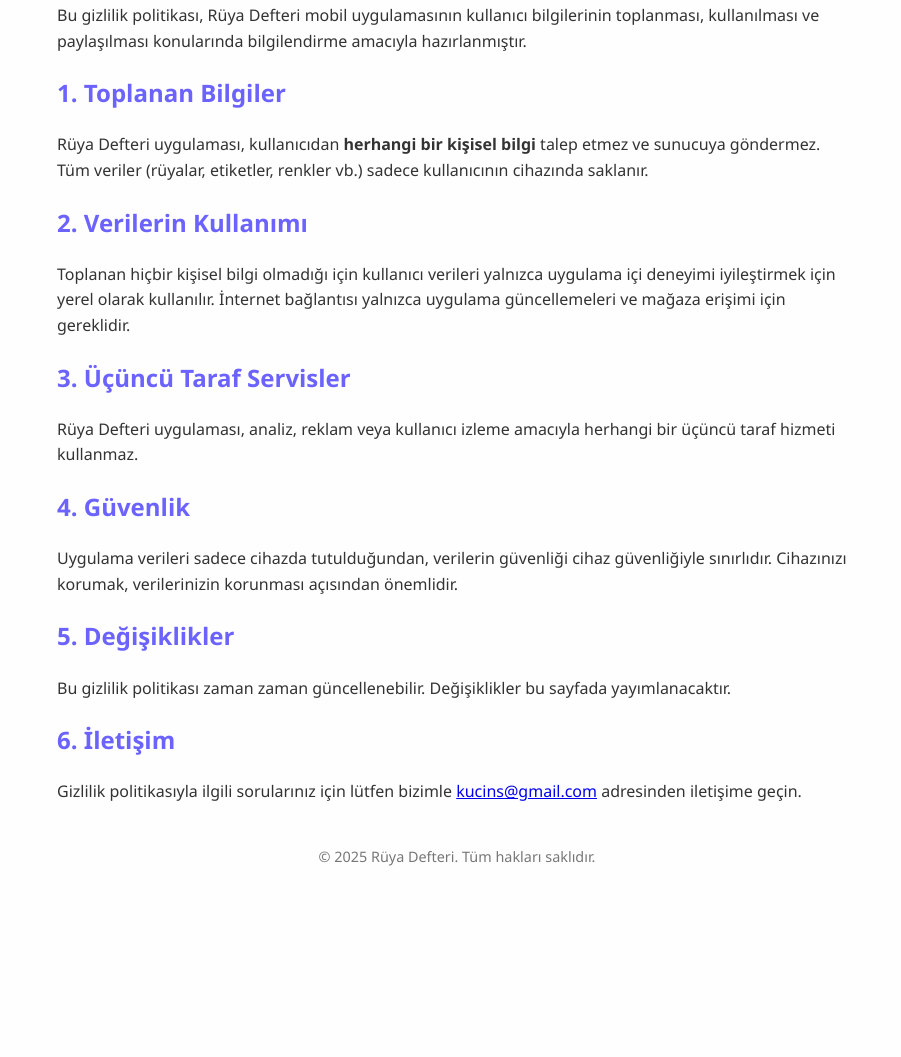
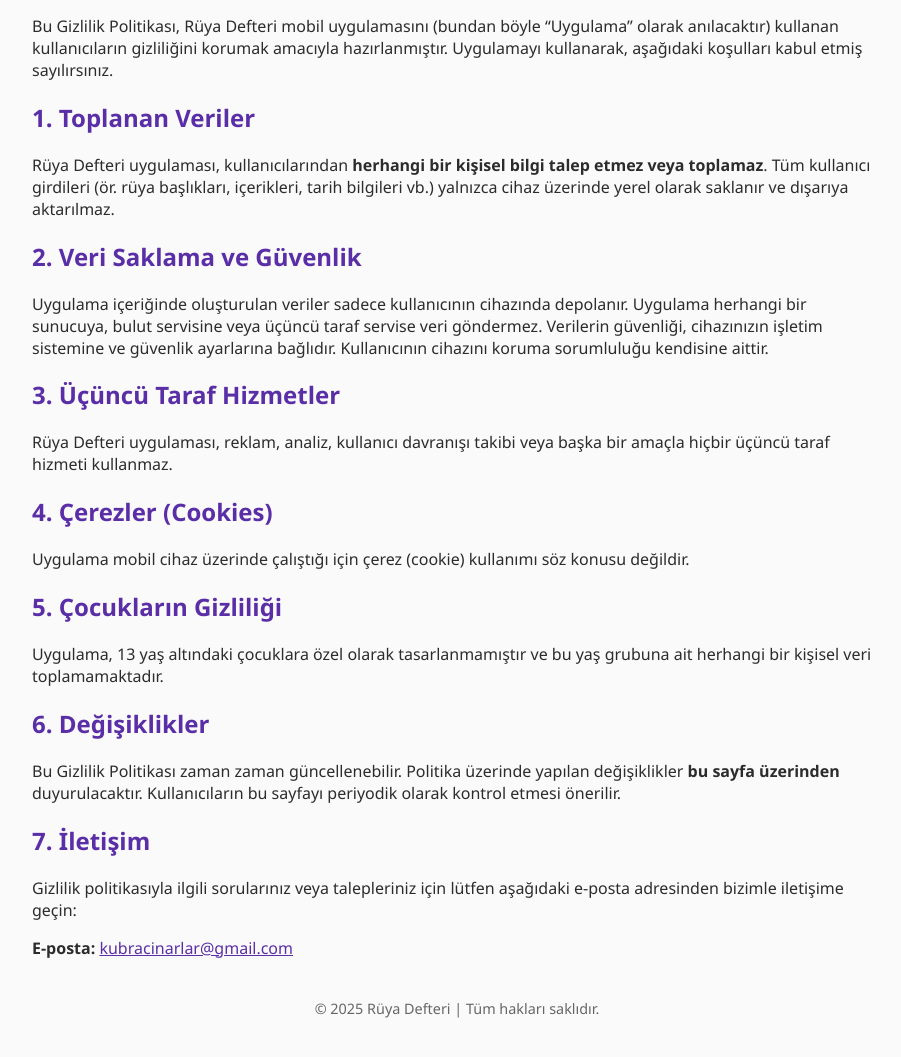
Before and after one commit to kucins/ruyadefteri, a plain HTML site: page privacy.html in a window 1280 px wide. Shown: the part 111-1168 px from the top of the page, without its empty margins (183-1084 px from the left). Before the commit the page ends 999 px from the top, so only its background shows below. Drawn offline with Linux system fonts and the light colour scheme.

Commit message:
Update privacy.html

```diff
--- a/privacy.html
+++ b/privacy.html
@@ -6,53 +6,57 @@
   <title>Gizlilik Politikası - Rüya Defteri</title>
   <style>
     body {
-      font-family: 'Segoe UI', Tahoma, Geneva, Verdana, sans-serif;
-      margin: 0;
-      padding: 20px;
-      background-color: #fefefe;
-      color: #333;
-      line-height: 1.6;
-      max-width: 800px;
-      margin: auto;
+      font-family: "Segoe UI", Tahoma, Geneva, Verdana, sans-serif;
+      margin: 0 auto;
+      padding: 40px 20px;
+      max-width: 850px;
+      background-color: #fafafa;
+      color: #2c2c2c;
     }
-
     h1, h2 {
-      color: #6c63ff;
+      color: #5a2ea6;
     }
-
+    a {
+      color: #5a2ea6;
+      text-decoration: underline;
+    }
     footer {
       margin-top: 40px;
       font-size: 0.9em;
-      color: #777;
       text-align: center;
+      color: #666;
     }
   </style>
 </head>
 <body>
   <h1>Gizlilik Politikası</h1>
 
-  <p>Bu gizlilik politikası, Rüya Defteri mobil uygulamasının kullanıcı bilgilerinin toplanması, kullanılması ve paylaşılması konularında bilgilendirme amacıyla hazırlanmıştır.</p>
+  <p>Bu Gizlilik Politikası, Rüya Defteri mobil uygulamasını (bundan böyle “Uygulama” olarak anılacaktır) kullanan kullanıcıların gizliliğini korumak amacıyla hazırlanmıştır. Uygulamayı kullanarak, aşağıdaki koşulları kabul etmiş sayılırsınız.</p>
 
-  <h2>1. Toplanan Bilgiler</h2>
-  <p>Rüya Defteri uygulaması, kullanıcıdan <strong>herhangi bir kişisel bilgi</strong> talep etmez ve sunucuya göndermez. Tüm veriler (rüyalar, etiketler, renkler vb.) sadece kullanıcının cihazında saklanır.</p>
+  <h2>1. Toplanan Veriler</h2>
+  <p>Rüya Defteri uygulaması, kullanıcılarından <strong>herhangi bir kişisel bilgi talep etmez veya toplamaz</strong>. Tüm kullanıcı girdileri (ör. rüya başlıkları, içerikleri, tarih bilgileri vb.) yalnızca cihaz üzerinde yerel olarak saklanır ve dışarıya aktarılmaz.</p>
 
-  <h2>2. Verilerin Kullanımı</h2>
-  <p>Toplanan hiçbir kişisel bilgi olmadığı için kullanıcı verileri yalnızca uygulama içi deneyimi iyileştirmek için yerel olarak kullanılır. İnternet bağlantısı yalnızca uygulama güncellemeleri ve mağaza erişimi için gereklidir.</p>
+  <h2>2. Veri Saklama ve Güvenlik</h2>
+  <p>Uygulama içeriğinde oluşturulan veriler sadece kullanıcının cihazında depolanır. Uygulama herhangi bir sunucuya, bulut servisine veya üçüncü taraf servise veri göndermez. Verilerin güvenliği, cihazınızın işletim sistemine ve güvenlik ayarlarına bağlıdır. Kullanıcının cihazını koruma sorumluluğu kendisine aittir.</p>
 
-  <h2>3. Üçüncü Taraf Servisler</h2>
-  <p>Rüya Defteri uygulaması, analiz, reklam veya kullanıcı izleme amacıyla herhangi bir üçüncü taraf hizmeti kullanmaz.</p>
+  <h2>3. Üçüncü Taraf Hizmetler</h2>
+  <p>Rüya Defteri uygulaması, reklam, analiz, kullanıcı davranışı takibi veya başka bir amaçla hiçbir üçüncü taraf hizmeti kullanmaz.</p>
 
-  <h2>4. Güvenlik</h2>
-  <p>Uygulama verileri sadece cihazda tutulduğundan, verilerin güvenliği cihaz güvenliğiyle sınırlıdır. Cihazınızı korumak, verilerinizin korunması açısından önemlidir.</p>
+  <h2>4. Çerezler (Cookies)</h2>
+  <p>Uygulama mobil cihaz üzerinde çalıştığı için çerez (cookie) kullanımı söz konusu değildir.</p>
 
-  <h2>5. Değişiklikler</h2>
-  <p>Bu gizlilik politikası zaman zaman güncellenebilir. Değişiklikler bu sayfada yayımlanacaktır.</p>
+  <h2>5. Çocukların Gizliliği</h2>
+  <p>Uygulama, 13 yaş altındaki çocuklara özel olarak tasarlanmamıştır ve bu yaş grubuna ait herhangi bir kişisel veri toplamamaktadır.</p>
 
-  <h2>6. İletişim</h2>
-  <p>Gizlilik politikasıyla ilgili sorularınız için lütfen bizimle <a href="mailto:kucins@gmail.com">kucins@gmail.com</a> adresinden iletişime geçin.</p>
+  <h2>6. Değişiklikler</h2>
+  <p>Bu Gizlilik Politikası zaman zaman güncellenebilir. Politika üzerinde yapılan değişiklikler <strong>bu sayfa üzerinden</strong> duyurulacaktır. Kullanıcıların bu sayfayı periyodik olarak kontrol etmesi önerilir.</p>
+
+  <h2>7. İletişim</h2>
+  <p>Gizlilik politikasıyla ilgili sorularınız veya talepleriniz için lütfen aşağıdaki e-posta adresinden bizimle iletişime geçin:</p>
+  <p><strong>E-posta:</strong> <a href="mailto:kucins@gmail.com">kubracinarlar@gmail.com</a></p>
 
   <footer>
-    &copy; 2025 Rüya Defteri. Tüm hakları saklıdır.
+    &copy; 2025 Rüya Defteri | Tüm hakları saklıdır.
   </footer>
 </body>
 </html>
```
